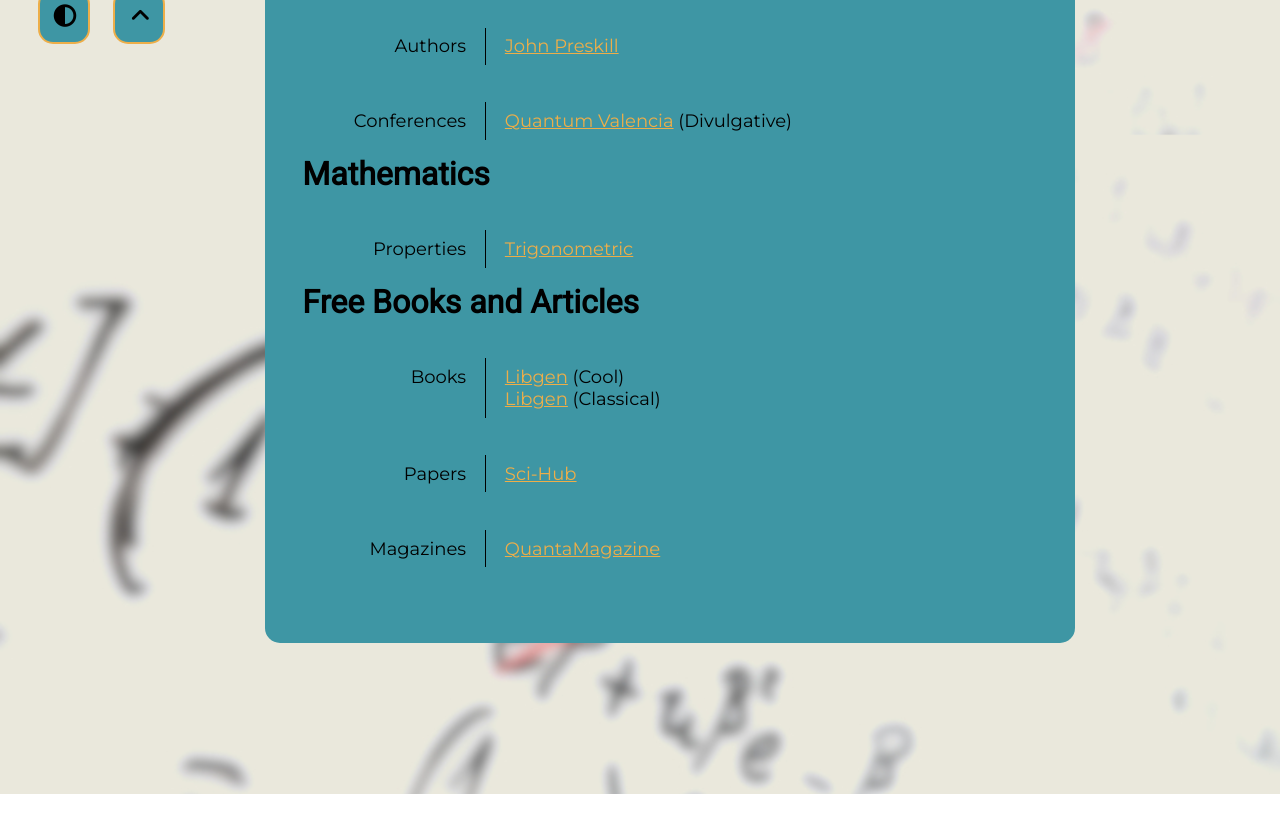
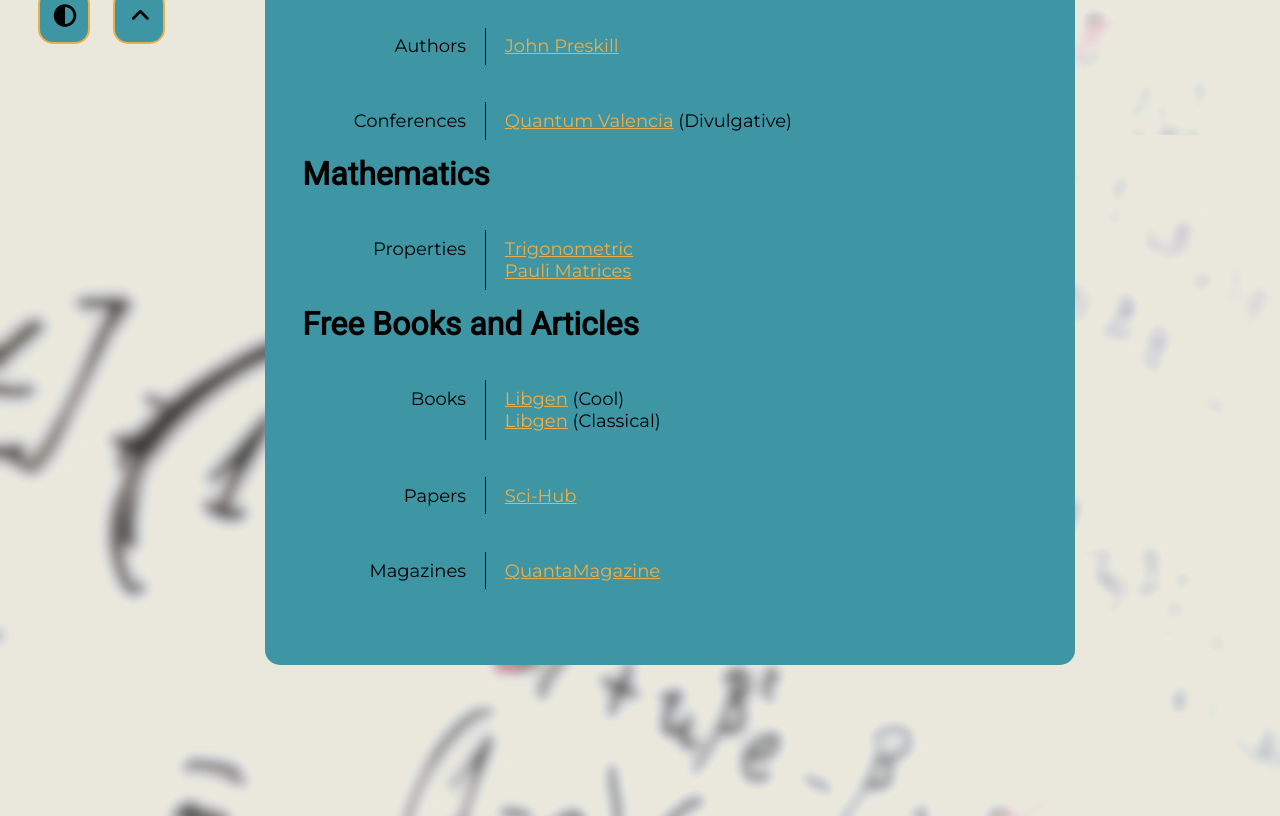
Before and after one commit to dark-dryu/personal-web, a plain HTML site: page links.html in a window 1280 px wide. Shown: the part 718-1534 px from the top of the page. Before the commit the page ends 1512 px from the top, so only its background shows below. Drawn offline with Linux system fonts and the light colour scheme.

Commit message:
homepage + CV update

```diff
--- a/config.js
+++ b/config.js
@@ -57,7 +57,7 @@
       id: '4',
       name: 'Snahp.it',
       icon: 'film',
-      link: 'https://forum.snahp.it/',
+      link: 'https://fora.snahp.eu/',
     },
     {
       id: '5',
--- a/links.html
+++ b/links.html
@@ -151,7 +151,9 @@
             <div class="seccio-cv">
                 <div class="categoria-cv">Properties</div>
                 <div class="contingut-cv">
-                    <a href="https://en.wikipedia.org/wiki/List_of_trigonometric_identities">Trigonometric</a>
+                    <a href="https://en.wikipedia.org/wiki/List_of_trigonometric_identities">Trigonometric</a> <br>
+                    <a href="https://en.wikipedia.org/wiki/Pauli_matrices">Pauli Matrices</a>
+
                 </div>
             </div>
 
--- a/styles/home.css
+++ b/styles/home.css
@@ -1,4 +1,4 @@
-.orcid{
+.orcid {
     grid-column: 1/3;
 }
 
@@ -33,7 +33,7 @@
 @media (max-width: 850px) {
     .cover-photo {
         position: absolute;
-        margin:0;
+        margin: 0;
         top: 4.5cm;
         right: 1cm;
         height: 3cm;
@@ -61,7 +61,7 @@
     .container {
         vertical-align: middle;
         display: grid;
-        grid-template-columns: minmax(20px,auto) minmax(810px,60%) minmax(20px,auto) ;
+        grid-template-columns: minmax(20px, auto) minmax(810px, 60%) minmax(20px, auto);
         grid-template-rows: minmax(var(--top-spacing), auto) auto auto;
         height: 100%;
     }
```
Also changed, not shown: cv.html (+1 -0 lines), assets/avatar2.jpg (added), assets/avatar3.jpg (added), 2 other files.
